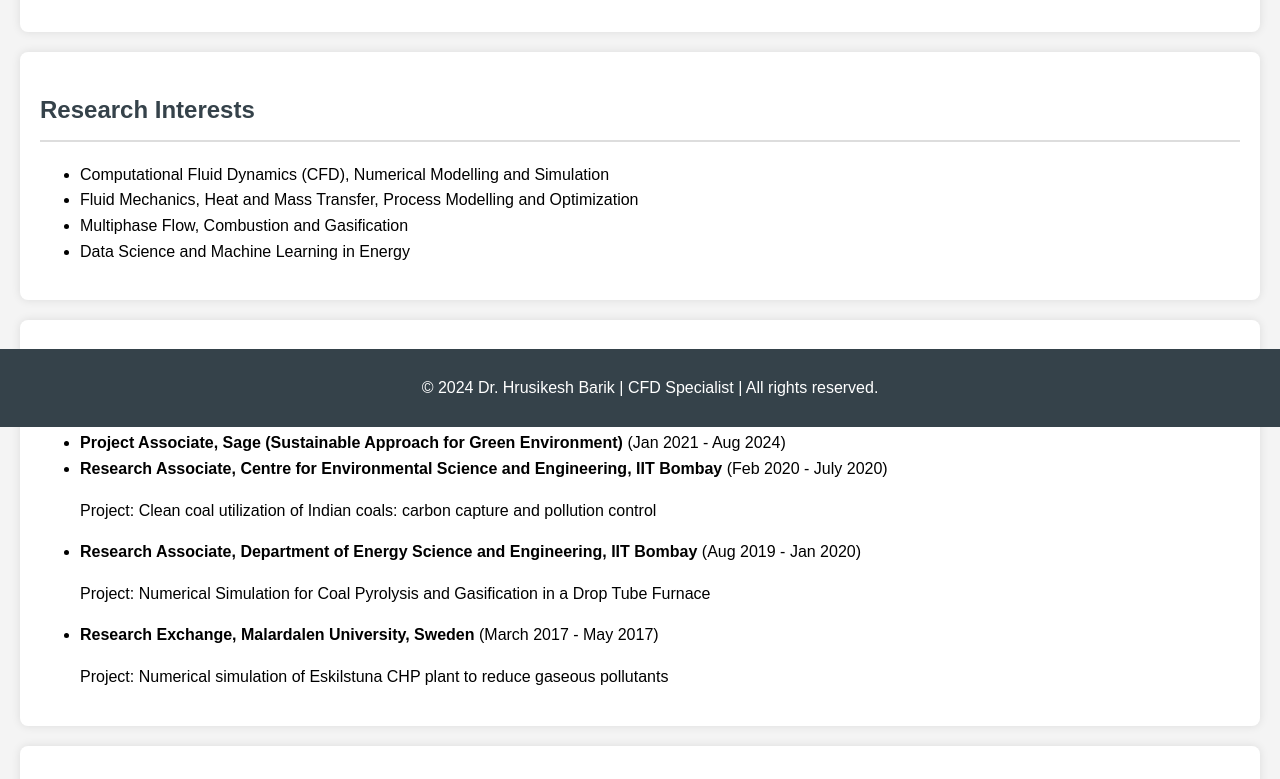
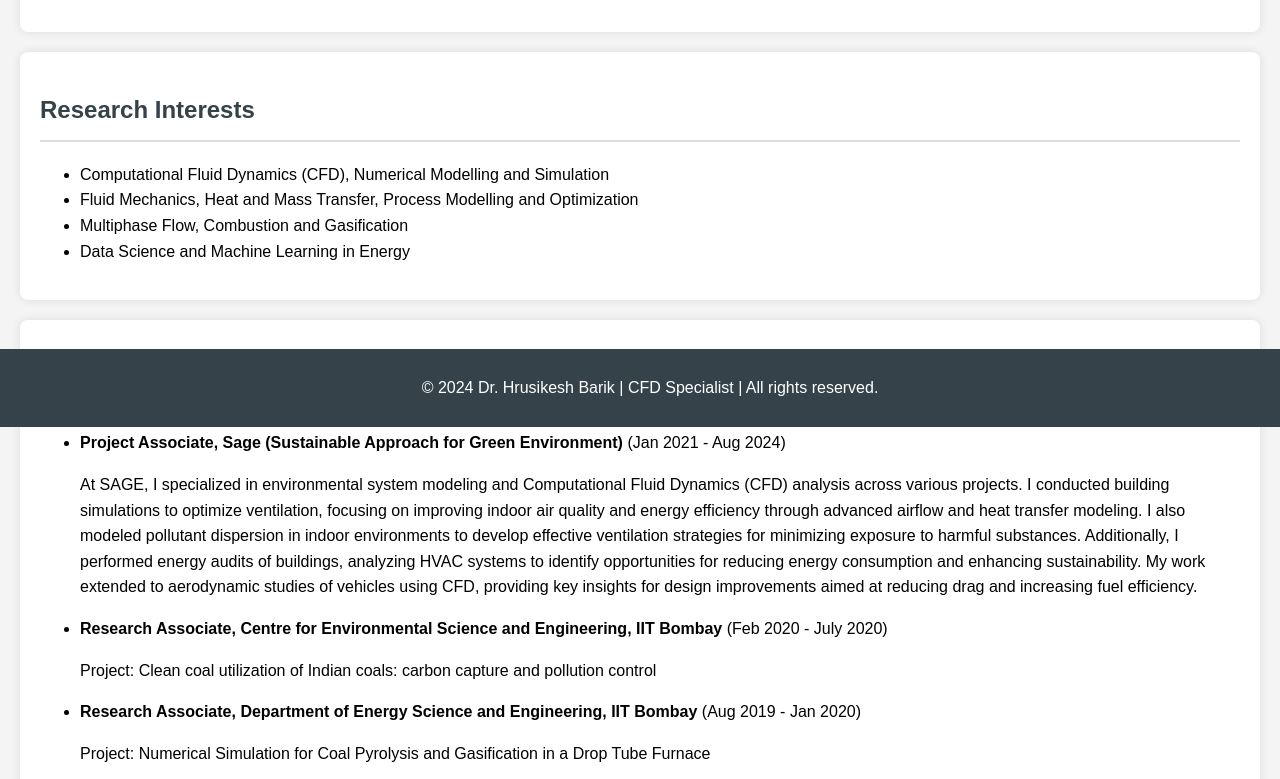
Before and after one commit to hrusikeshbarik/Barikweb, a plain HTML site: page index.html in a window 1280 px wide. Shown: the part 373-1152 px from the top of the page. Drawn offline with Linux system fonts and the light colour scheme.

Commit message:
Update index.html

```diff
--- a/index.html
+++ b/index.html
@@ -85,6 +85,7 @@
         <ul>
             <li>
                 <strong>Project Associate, Sage (Sustainable Approach for Green Environment)</strong> (Jan 2021 - Aug 2024)
+                <p>At SAGE, I specialized in environmental system modeling and Computational Fluid Dynamics (CFD) analysis across various projects. I conducted building simulations to optimize ventilation, focusing on improving indoor air quality and energy efficiency through advanced airflow and heat transfer modeling. I also modeled pollutant dispersion in indoor environments to develop effective ventilation strategies for minimizing exposure to harmful substances. Additionally, I performed energy audits of buildings, analyzing HVAC systems to identify opportunities for reducing energy consumption and enhancing sustainability. My work extended to aerodynamic studies of vehicles using CFD, providing key insights for design improvements aimed at reducing drag and increasing fuel efficiency.</p>
             </li>
             <li>
                 <strong>Research Associate, Centre for Environmental Science and Engineering, IIT Bombay</strong> (Feb 2020 - July 2020)
@@ -127,6 +128,8 @@
         </ul>
     </section>
 
+
+
     <footer>
         <p>© 2024 Dr. Hrusikesh Barik | CFD Specialist | All rights reserved.</p>
     </footer>
```
